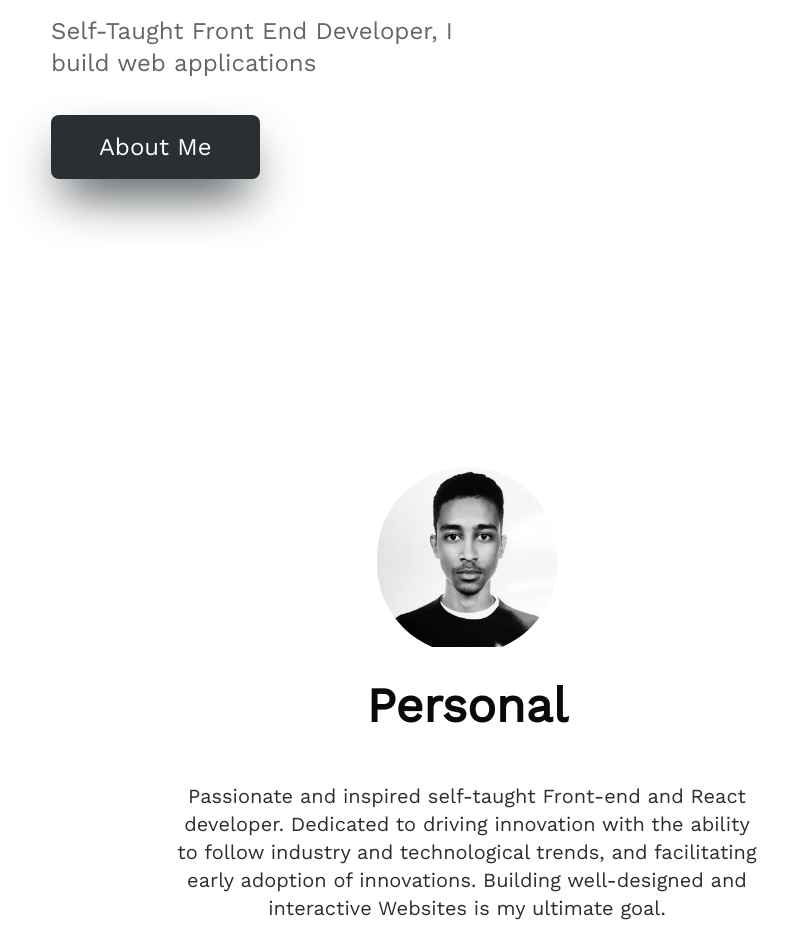
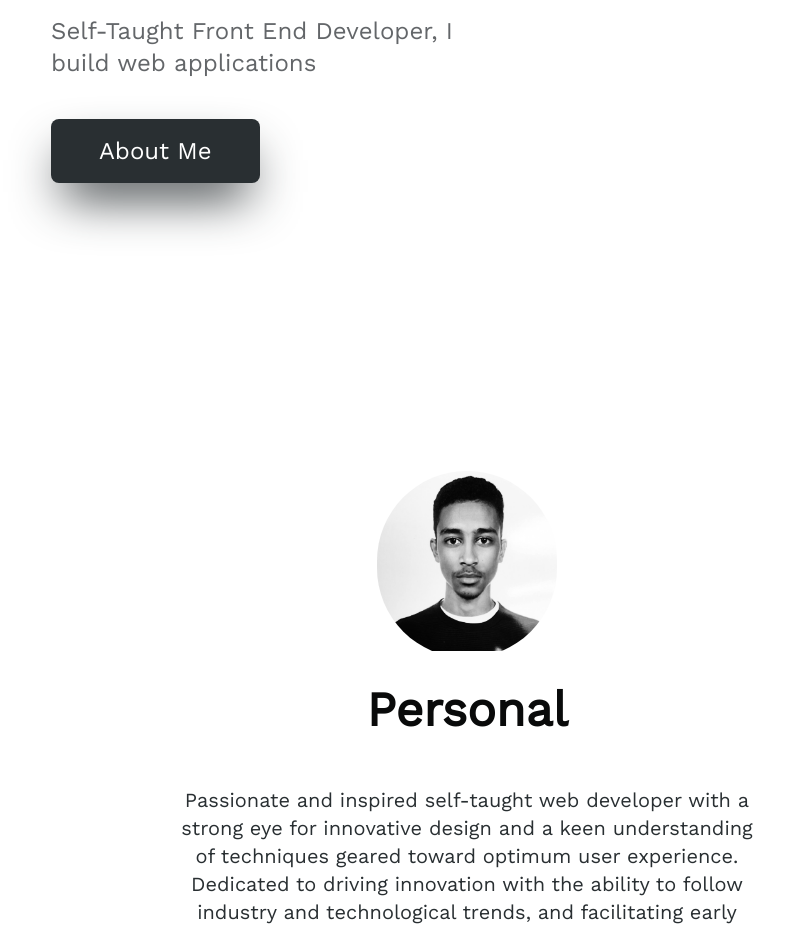
Before and after one commit to Abdelmuttalib/portfolio, a Next.js app: page / in a window 1280 px wide. Shown: the part 253-1183 px from the top of the page, without its empty margins (173-960 px from the left). Built offline with nearby package versions, Linux system fonts and the light colour scheme.

Commit message:
Fix aboutMe section introduction

```diff
--- a/src/components/Personal/Personal.tsx
+++ b/src/components/Personal/Personal.tsx
@@ -44,10 +44,12 @@ const Personal = ({ rel }) => {
         variants={item}
         className="text-center P w-[95%] md:w-[80%] lg:w-[75%] xl:w-[70%] dark:text-primary-300"
       >
-        Passionate and inspired self-taught Front-end and React developer.
-        Dedicated to driving innovation with the ability to follow industry and
-        technological trends, and facilitating early adoption of innovations.
-        Building well-designed and interactive Websites is my ultimate goal.
+        Passionate and inspired self-taught web developer with a strong eye for
+        innovative design and a keen understanding of techniques geared toward
+        optimum user experience. Dedicated to driving innovation with the
+        ability to follow industry and technological trends, and facilitating
+        early adoption of innovations. Building well-designed and interactive
+        Websites is my ultimate goal.
       </motion.p>
       <motion.button
         variants={item}
--- a/src/pages/index.tsx
+++ b/src/pages/index.tsx
@@ -49,7 +49,7 @@ export default function Home() {
           variants={item}
           onClick={handleScroll}
           type="button"
-          className="py-3 mt-4 Button px-7 lg:px-12 lg:py-4"
+          className="py-3 mt-5 Button px-7 lg:px-12 lg:py-4 ease-in-out duration-300s"
         >
           About Me
         </motion.button>
```
